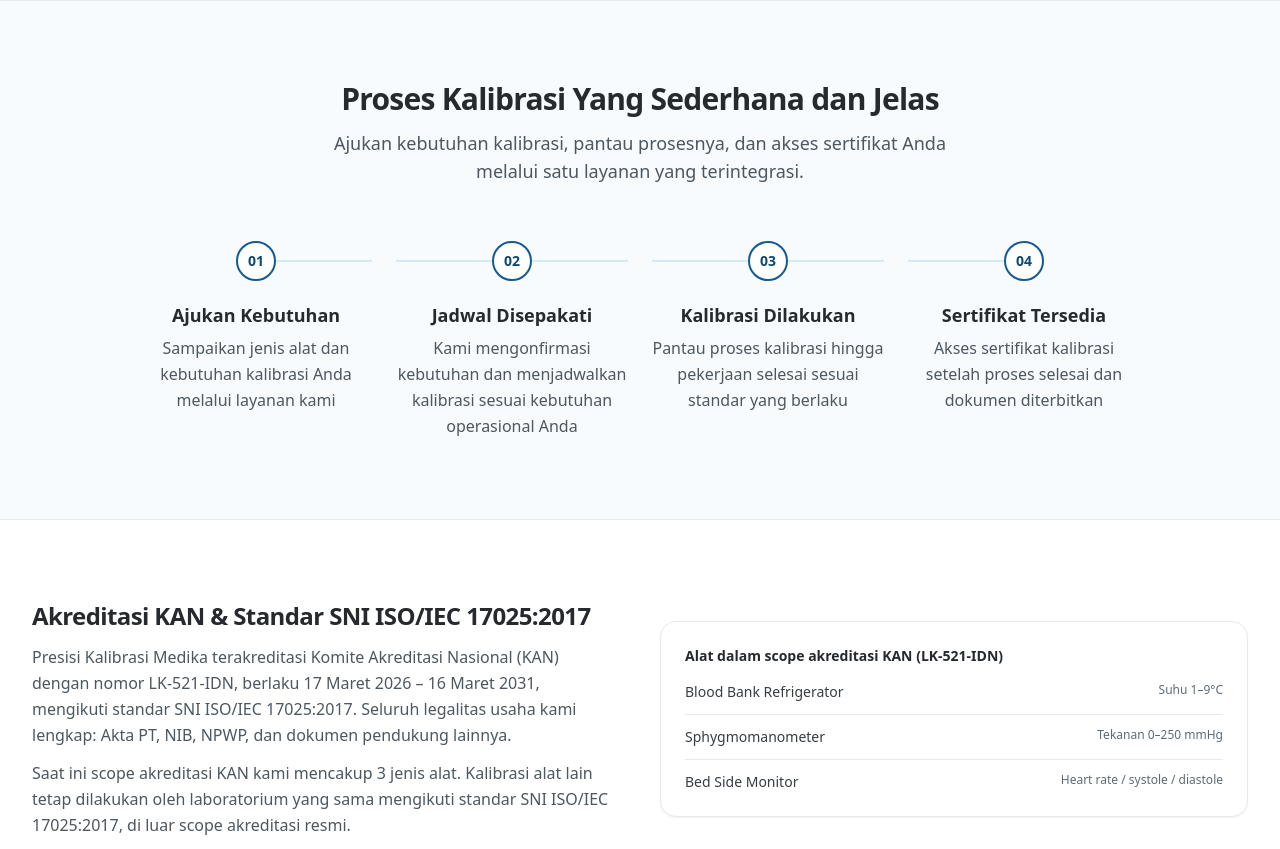
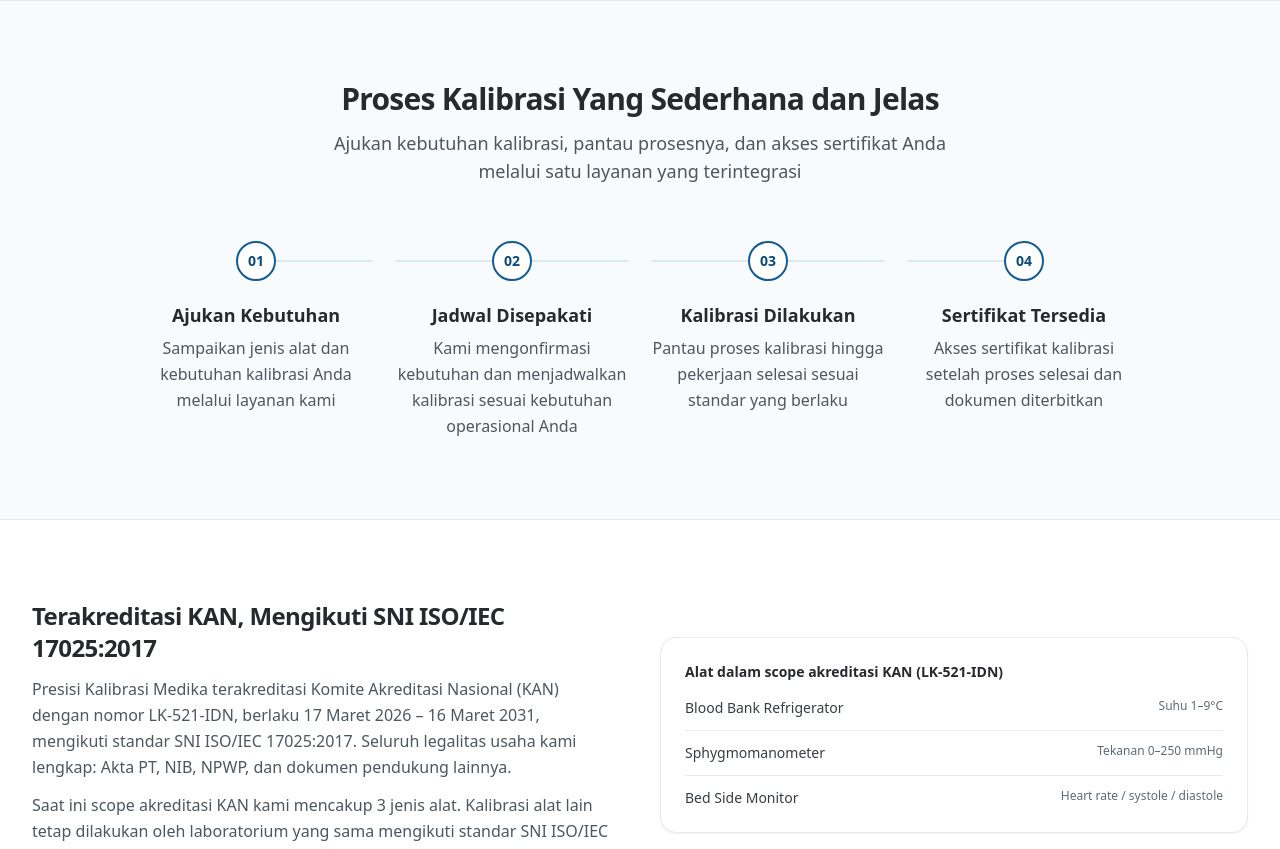
Before and after one commit to afrizahrp/medcal, a Next.js app in the folder apps/web/: page / in a window 1280 px wide. Shown: the part 2340-3189 px from the top of the page. Built offline with nearby package versions, Linux system fonts and the light colour scheme.

Commit message:
refactor: update text in AccreditationSection and ProcessSteps for clarity
- Revised heading in AccreditationSection for improved clarity and engagement.
- Adjusted description in ProcessSteps to enhance readability by removing unnecessary punctuation.

```diff
--- a/apps/web/src/components/accreditation-section.tsx
+++ b/apps/web/src/components/accreditation-section.tsx
@@ -6,7 +6,7 @@ export function AccreditationSection() {
       <div className="grid grid-cols-1 gap-10 lg:grid-cols-2 lg:items-center">
         <div>
           <h2 className="text-xl font-semibold tracking-tight text-ink-900 sm:text-2xl">
-            Akreditasi KAN & Standar SNI ISO/IEC 17025:2017
+            Terakreditasi KAN, Mengikuti SNI ISO/IEC 17025:2017
           </h2>
           <p className="mt-3 text-base leading-relaxed text-ink-600">
             Presisi Kalibrasi Medika terakreditasi Komite Akreditasi Nasional
--- a/apps/web/src/components/process-steps.tsx
+++ b/apps/web/src/components/process-steps.tsx
@@ -31,7 +31,7 @@ export function ProcessSteps() {
           </h2>
           <p className="mt-3 text-base leading-relaxed text-ink-600 sm:text-lg">
             Ajukan kebutuhan kalibrasi, pantau prosesnya, dan akses sertifikat
-            Anda melalui satu layanan yang terintegrasi.
+            Anda melalui satu layanan yang terintegrasi
           </p>
         </div>
 
```
